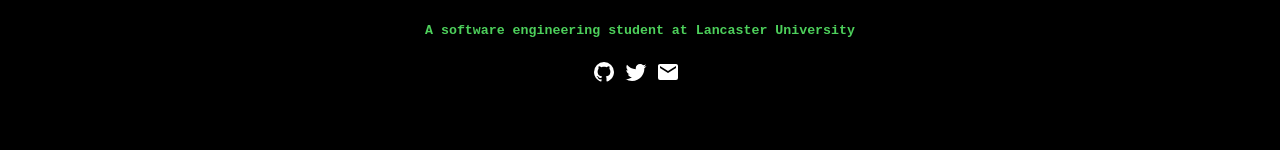
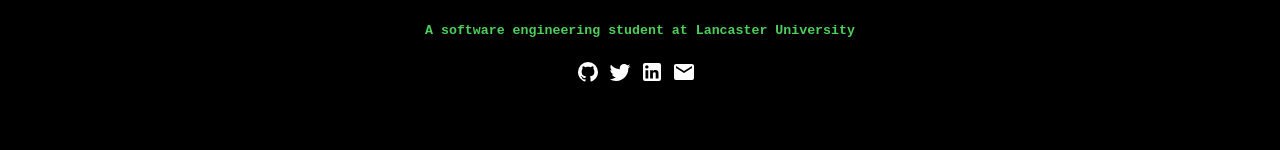
Before and after one commit to IncognitoJam/clough.dev, a Vue app: page / in a window 1280 px wide. Shown: the part 286-436 px from the top of the page. Built offline with nearby package versions, Linux system fonts and the light colour scheme; a web font is replaced by a local one.

Commit message:
refactor: add LinkedIn social media button

```diff
--- a/src/components/SocialLinks.vue
+++ b/src/components/SocialLinks.vue
@@ -13,6 +13,7 @@ import {
   mdiEmail as Email,
   mdiGithub as GitHub,
   mdiTwitter as Twitter,
+  mdiLinkedin as LinkedIn,
 } from '@mdi/js';
 
 export default {
@@ -21,6 +22,7 @@ export default {
     links: [
       { title: 'GitHub', icon: GitHub, url: 'https://github.com/IncognitoJam' },
       { title: 'Twitter', icon: Twitter, url: 'https://twitter.com/cameronjclough' },
+      { title: 'LinkedIn', icon: LinkedIn, url: 'https://www.linkedin.com/in/cameronjclough/' },
       { title: 'Email', icon: Email, url: 'mailto:cameronjclough@gmail.com' },
     ],
   }),
```
